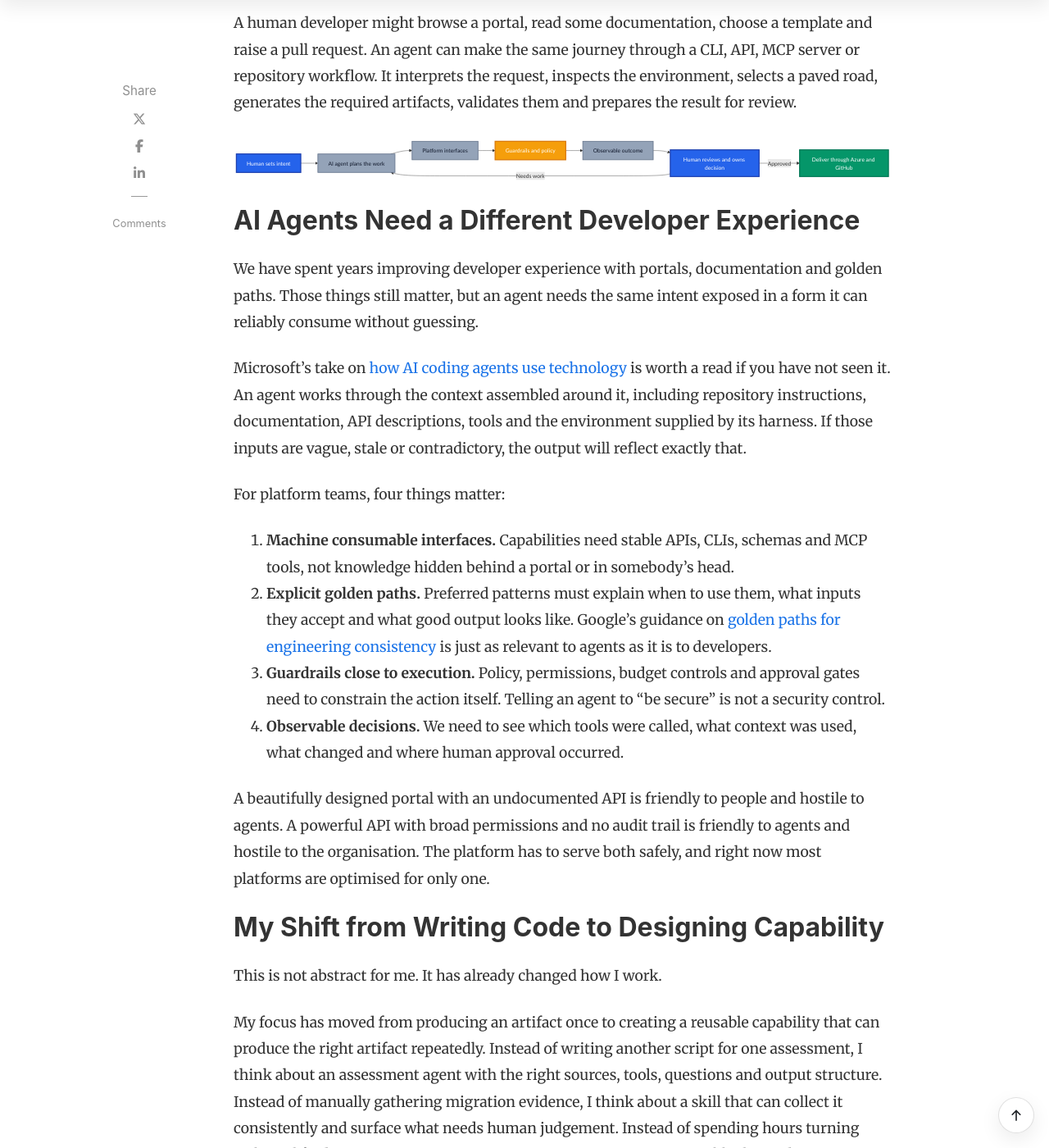
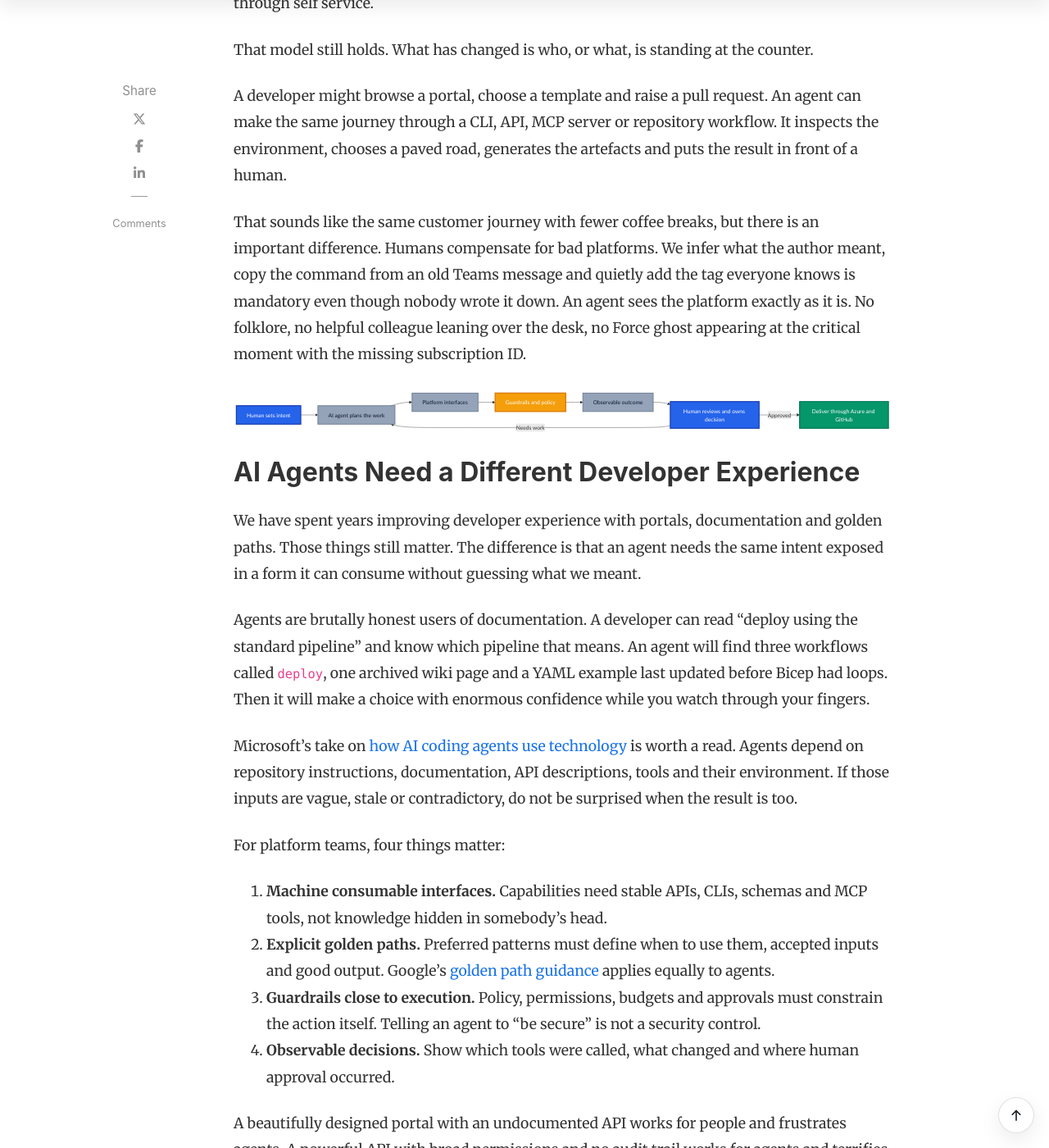
Before and after one commit to tw3lveparsecs/tw3lveparsecs.github.io, a Jekyll site: the page built from _posts/2026-08-28-ai-agents-platform-engineering-customers.md, in a window 1280 px wide and 1400 px high, scrolled down 2503 px. Shown: the whole window at 82% size. Built offline with Jekyll 4.4.1, drawn with Linux system fonts in a browser that asks for light colours; nearby versions of some CDN libraries; comment, search, counter and statistics services are not loaded; some of the changed text lies outside the part shown.

Commit message:
added images and updated blog tone

````diff
--- a/_posts/2026-08-28-ai-agents-platform-engineering-customers.md
+++ b/_posts/2026-08-28-ai-agents-platform-engineering-customers.md
@@ -13,29 +13,33 @@
 description: "AI agents are becoming platform engineering customers. Learn how machine consumable paths, strong guardrails and human judgement help them deliver safely."
 ---
 
-Over the past few months something has shifted. I am spending more time creating agents and skills to handle my day to day work than I am writing code.
+Over the past few months, something has shifted. I am spending more time creating agents and skills to handle my day to day work than I am writing code.
 
-Actually, that is being generous. I am spending almost no time writing code.
+Actually, that is generous. I am spending almost no time writing code.
 
-My first thought used to be "I need to build something, and AI can help me write it." Now it is "Can I create or reuse a skill or agent that can deliver this outcome?" That is not just a developer habit either. I use agents to automate mundane tasks, accelerate Azure and GitHub assessments, support migrations, analyse estates and help paint a clearer picture for executives.
+Somewhere along the way, I changed jobs without telling myself. I still solve engineering problems, but now I spend more time designing the thing that does the work than doing the work directly.
+
+My first thought used to be, "I need to build something, and AI can help me write it." Now it is, "Can I create or reuse a skill or agent that delivers the outcome?" That is not just a developer habit either. I use agents to automate mundane tasks, accelerate Azure and GitHub assessments, support migrations, analyse estates and turn technical evidence into something an executive can actually use.
 
 Which got me thinking about the core idea behind platform engineering: **treat your platform as a product and your developers as customers**. If agents discover tools, call APIs, follow paved roads and produce outcomes on our behalf, are AI agents the new platform engineering customers?
 
-I think yes. They are not the only customers, and they are definitely not accountable ones, but they are becoming some of the most demanding consumers our platforms have ever seen. Faster than any developer, more literal than any documentation writer imagined, and with absolutely zero patience for tribal knowledge.
+I think they are. They are not the only customers, and they are definitely not accountable ones, but they might be the most demanding consumers our platforms have ever seen. They are faster than any developer, more literal than any documentation writer imagined and completely unable to "just ask Dave" when the documentation stops making sense.
 
 ## TL;DR
 
-AI agents are becoming platform engineering customers. They consume the same capabilities as developers, including APIs, templates, policies, documentation and deployment workflows, just at machine speed and with a ruthlessly literal interpretation of whatever the platform exposes.
+AI agents are becoming platform engineering customers. They consume the same APIs, templates, policies, documentation and deployment workflows as developers, only at machine speed and with a ruthlessly literal interpretation of whatever the platform exposes.
 
-Platform teams should design for both humans and agents. That means machine consumable interfaces, explicit constraints, observable actions and approval points based on risk. Humans still own intent, judgement and accountability. An agent can recommend an answer, but I need to be willing to put my name against it before it becomes an outcome.
+Platform teams need to design for both humans and agents. That means machine consumable interfaces, explicit constraints, observable actions and approval points based on risk. Humans still own intent, judgement and accountability. An agent can recommend an answer, but I need to be willing to put my name against it before anyone acts on it.
 
 ## Why AI Agents Are Platform Engineering Customers
 
-The [CNCF Platforms White Paper](https://tag-app-delivery.cncf.io/whitepapers/platforms/){:target="_blank" rel="noopener"} describes platforms as collections of capabilities intended to meet the needs of their users. Google Cloud makes the product mindset even more explicit in its [platform engineering guidance](https://cloud.google.com/solutions/platform-engineering){:target="_blank" rel="noopener"}, where developers are customers and the platform exists to reduce cognitive load through self service.
+The [CNCF Platforms White Paper](https://tag-app-delivery.cncf.io/whitepapers/platforms/){:target="\_blank" rel="noopener"} describes platforms as collections of capabilities built to meet the needs of their users. Google Cloud makes the product mindset even clearer in its [platform engineering guidance](https://cloud.google.com/solutions/platform-engineering){:target="\_blank" rel="noopener"}: developers are customers, and the platform reduces cognitive load through self service.
 
 That model still holds. What has changed is who, or what, is standing at the counter.
 
-A human developer might browse a portal, read some documentation, choose a template and raise a pull request. An agent can make the same journey through a CLI, API, MCP server or repository workflow. It interprets the request, inspects the environment, selects a paved road, generates the required artifacts, validates them and prepares the result for review.
+A developer might browse a portal, choose a template and raise a pull request. An agent can make the same journey through a CLI, API, MCP server or repository workflow. It inspects the environment, chooses a paved road, generates the artefacts and puts the result in front of a human.
+
+That sounds like the same customer journey with fewer coffee breaks, but there is an important difference. Humans compensate for bad platforms. We infer what the author meant, copy the command from an old Teams message and quietly add the tag everyone knows is mandatory even though nobody wrote it down. An agent sees the platform exactly as it is. No folklore, no helpful colleague leaning over the desk, no Force ghost appearing at the critical moment with the missing subscription ID.
 
 ```mermaid
 graph LR
@@ -58,40 +62,48 @@
 
 ## AI Agents Need a Different Developer Experience
 
-We have spent years improving developer experience with portals, documentation and golden paths. Those things still matter, but an agent needs the same intent exposed in a form it can reliably consume without guessing.
+We have spent years improving developer experience with portals, documentation and golden paths. Those things still matter. The difference is that an agent needs the same intent exposed in a form it can consume without guessing what we meant.
 
-Microsoft's take on [how AI coding agents use technology](https://devblogs.microsoft.com/blog/how-ai-coding-agents-actually-use-your-technology/){:target="_blank" rel="noopener"} is worth a read if you have not seen it. An agent works through the context assembled around it, including repository instructions, documentation, API descriptions, tools and the environment supplied by its harness. If those inputs are vague, stale or contradictory, the output will reflect exactly that.
+Agents are brutally honest users of documentation. A developer can read "deploy using the standard pipeline" and know which pipeline that means. An agent will find three workflows called `deploy`, one archived wiki page and a YAML example last updated before Bicep had loops. Then it will make a choice with enormous confidence while you watch through your fingers.
+
+Microsoft's take on [how AI coding agents use technology](https://devblogs.microsoft.com/blog/how-ai-coding-agents-actually-use-your-technology/){:target="\_blank" rel="noopener"} is worth a read. Agents depend on repository instructions, documentation, API descriptions, tools and their environment. If those inputs are vague, stale or contradictory, do not be surprised when the result is too.
 
 For platform teams, four things matter:
 
-1. **Machine consumable interfaces.** Capabilities need stable APIs, CLIs, schemas and MCP tools, not knowledge hidden behind a portal or in somebody's head.
-2. **Explicit golden paths.** Preferred patterns must explain when to use them, what inputs they accept and what good output looks like. Google's guidance on [golden paths for engineering consistency](https://cloud.google.com/blog/products/application-development/golden-paths-for-engineering-execution-consistency){:target="_blank" rel="noopener"} is just as relevant to agents as it is to developers.
-3. **Guardrails close to execution.** Policy, permissions, budget controls and approval gates need to constrain the action itself. Telling an agent to "be secure" is not a security control.
-4. **Observable decisions.** We need to see which tools were called, what context was used, what changed and where human approval occurred.
+1. **Machine consumable interfaces.** Capabilities need stable APIs, CLIs, schemas and MCP tools, not knowledge hidden in somebody's head.
+2. **Explicit golden paths.** Preferred patterns must define when to use them, accepted inputs and good output. Google's [golden path guidance](https://cloud.google.com/blog/products/application-development/golden-paths-for-engineering-execution-consistency){:target="\_blank" rel="noopener"} applies equally to agents.
+3. **Guardrails close to execution.** Policy, permissions, budgets and approvals must constrain the action itself. Telling an agent to "be secure" is not a security control.
+4. **Observable decisions.** Show which tools were called, what changed and where human approval occurred.
 
-A beautifully designed portal with an undocumented API is friendly to people and hostile to agents. A powerful API with broad permissions and no audit trail is friendly to agents and hostile to the organisation. The platform has to serve both safely, and right now most platforms are optimised for only one.
+A beautifully designed portal with an undocumented API works for people and frustrates agents. A powerful API with broad permissions and no audit trail works for agents and terrifies the organisation. One gives you a droid standing outside the cantina. The other gives it the keys to the Death Star.
+
+Neither is a particularly strong platform strategy.
 
 ## My Shift from Writing Code to Designing Capability
 
 This is not abstract for me. It has already changed how I work.
 
-My focus has moved from producing an artifact once to creating a reusable capability that can produce the right artifact repeatedly. Instead of writing another script for one assessment, I think about an assessment agent with the right sources, tools, questions and output structure. Instead of manually gathering migration evidence, I think about a skill that can collect it consistently and surface what needs human judgement. Instead of spending hours turning technical findings into an executive narrative, I use an agent to assemble the evidence into a clear first draft that I can challenge and refine.
+Previously, I would open VS Code and start building. Now I usually stop and ask whether the thing in front of me is a one off task or the first run of something I will have to do another twenty times. Experience suggests it is nearly always the second one wearing a fake moustache.
 
-Across Azure and GitHub, this approach can fast track assessments, support migration planning, identify risks and translate technical complexity into business choices. An agent can gather repository data, cloud configuration, delivery signals and policy findings in parallel, then present engineers with the details and executives with the decisions that matter.
+My focus has moved from producing an artefact once to creating a reusable capability. Instead of another assessment script, I think about an agent with the right sources, tools, questions and output. Instead of manually gathering migration evidence, I create a skill that collects it consistently and surfaces what needs human judgement. For executive narratives, an agent assembles the evidence into a first draft that I can challenge and refine.
 
-It also changes what platform engineering is actually for. The platform team is no longer only curating Terraform modules, Bicep templates, pipelines and portals for developers. It is curating **capabilities, context and controls** for a mixed workforce of people and agents.
+Across Azure and GitHub, an agent can gather repository data, cloud configuration, delivery signals and policy findings in parallel. It gives engineers the detail and executives the decisions that matter.
 
-I explored the governance side of this in [Agents as Code](https://azurewithaj.com/agents-as-code-versioned-artifacts), where agent definitions become versioned and reviewable artifacts. I also covered how reusable customisations cut duplication in [Organising GitHub Copilot Customisations](https://azurewithaj.com/organising-copilot-customisations). Put those ideas together and the direction becomes clear: agents are becoming part of the platform product.
+That changes what platform engineering is actually for. The platform team is no longer only curating Terraform modules, Bicep templates, pipelines and portals for developers. It is curating **capabilities, context and controls** for people and agents working side by side.
+
+I explored versioning and governance in [Agents as Code](https://azurewithaj.com/agents-as-code-versioned-artifacts), and reusable skills in [Organising GitHub Copilot Customisations](https://azurewithaj.com/organising-copilot-customisations). Put those ideas together and the direction is difficult to ignore: agents are no longer visiting the platform, they are moving in.
 
 ## The Complacency Trap
 
 There is a part of this shift that does not get enough airtime.
 
-AI makes the easy path very easy. It produces a polished answer, the structure looks right, the language is confident and every instinct says **LGTM**. When the result arrives faster than you could have created it yourself, it is tempting to accept it and move on.
+AI makes the easy path dangerously easy. It produces a polished answer, the structure looks right, the language is confident and every instinct says **LGTM**. When the result arrives faster than you could have created it yourself, accepting it feels like progress.
 
 That is exactly where complacency starts.
 
-Human in the loop cannot mean a person clicks approve at the end. It must mean a person actively tests the reasoning, checks the evidence, understands the risk and decides whether they are comfortable putting their name to the result.
+Polished is not the same as correct. PowerPoint has been teaching us that for decades.
+
+Human in the loop cannot mean somebody clicks approve at the end. It means actively testing the reasoning, checking the evidence, understanding the risk and deciding whether you are comfortable putting your name to the result.
 
 I have had to ingrain a simple question into my own review process:
 
@@ -99,47 +111,53 @@
 
 If the answer is no, the work is not done.
 
-This matters even more when an agent moves beyond code. A questionable code change may fail a test. A flawed assessment can misdirect an investment. A weak migration recommendation can increase delivery risk. An inaccurate executive summary can shape a decision before the technical team gets a chance to correct the record.
+This matters even more beyond code. Tests might catch a questionable code change. They will not catch an assessment that misdirects investment or an executive summary that shapes the wrong decision.
 
-So the platform also needs to make meaningful review possible. Preserve source links. Show assumptions. Separate evidence from inference. Make confidence visible. Require approval before high impact actions. Give reviewers enough context to disagree, rather than presenting a shiny answer and a green button.
+The platform needs to make that review possible. Preserve source links. Show assumptions. Separate evidence from inference. Make confidence visible. Require approval before high impact actions. Give reviewers enough context to disagree instead of presenting a shiny answer and a green button.
+
+A green tick is useful. It is not absolution.
 
 ## Design the Platform for Two Customers
 
-The practical response is not to build a separate platform for agents. It is to make the existing platform clearer, safer and more composable, and those improvements pay off for humans too.
+The answer is not a second platform built just for agents. Nobody needs another portal, another backlog and eighteen months of meetings to decide what colour its navigation should be. Make the existing platform clearer, safer and easier to compose, and humans benefit too.
 
-| Platform capability | Human customer needs | Agent customer needs |
-|---|---|---|
-| Documentation | Clear guidance and examples | Structured, current and discoverable context |
-| Golden paths | Low friction self service | Deterministic inputs, outputs and validation |
-| Tooling | Helpful portal and CLI experiences | Stable APIs, schemas and scoped tools |
-| Governance | Understandable policies and approvals | Enforced permissions and explicit boundaries |
-| Observability | Status, logs and ownership | Traceable tool calls, context and decisions |
-| Feedback | Support channels and product research | Evaluation results, failures and correction loops |
+| Platform capability | Human customer needs                  | Agent customer needs                              |
+| ------------------- | ------------------------------------- | ------------------------------------------------- |
+| Documentation       | Clear guidance and examples           | Structured, current and discoverable context      |
+| Golden paths        | Low friction self service             | Deterministic inputs, outputs and validation      |
+| Tooling             | Helpful portal and CLI experiences    | Stable APIs, schemas and scoped tools             |
+| Governance          | Understandable policies and approvals | Enforced permissions and explicit boundaries      |
+| Observability       | Status, logs and ownership            | Traceable tool calls, context and decisions       |
+| Feedback            | Support channels and product research | Evaluation results, failures and correction loops |
 
-This is platform engineering doing what it has always promised, reducing cognitive load without removing responsibility.
+This is platform engineering doing what it has always promised: reducing cognitive load without removing responsibility.
 
-The [CNCF Platform Engineering Maturity Model](https://tag-app-delivery.cncf.io/whitepapers/platform-eng-maturity-model/){:target="_blank" rel="noopener"} pushes teams from ticket driven operations towards consistent self service and platform as a product. Agents raise the bar again. If a capability cannot be discovered, understood and safely consumed without tribal knowledge, it is not ready for this new customer.
+If a human needs a meeting to learn the hidden process and an agent needs six retries to reverse engineer it, the problem is not either customer. The paved road has a pothole large enough to lose an Imperial walker in it.
+
+The [CNCF Platform Engineering Maturity Model](https://tag-app-delivery.cncf.io/whitepapers/platform-eng-maturity-model/){:target="\_blank" rel="noopener"} pushes teams from ticket driven operations towards consistent self service and platform as a product. Agents raise the bar again. If a capability cannot be discovered, understood and safely consumed without tribal knowledge, it is not ready for this new customer.
 
 ## Where Platform Teams Should Start
 
-Do not begin with a grand agent platform programme. Pick one valuable, repeatable journey and make it work end to end.
+Do not begin with a grand agent platform programme and a 47 slide strategy deck. I have seen how this film ends, and somehow there is always a steering committee in the third act. Pick one valuable, repeatable journey and make it work end to end.
 
-1. **Choose a bounded use case.** Assessment evidence collection, repository onboarding or migration readiness are good candidates. The inputs and expected outputs can be defined clearly enough that you know when an agent has done a good job.
-2. **Expose the paved road.** Give the agent the templates, APIs, instructions and examples it needs, with clear success criteria.
-3. **Constrain the tools.** Grant only the permissions required for that journey and keep production changes behind explicit approval.
-4. **Evaluate the outcome.** Test for accuracy, completeness, policy compliance and usefulness, not simply whether the agent completed the task.
-5. **Review with intent.** Make the accountable human inspect evidence and assumptions before accepting the result.
-6. **Improve the platform.** Treat every agent failure as product feedback. Fix ambiguous documentation, brittle interfaces and missing guardrails at the source.
+1. **Choose a bounded use case.** Evidence collection, repository onboarding and migration readiness are good candidates with definable outputs.
+2. **Expose the paved road.** Provide the templates, APIs, instructions, examples and success criteria.
+3. **Constrain the tools.** Grant only the required permissions and keep production changes behind approval.
+4. **Evaluate the outcome.** Test accuracy, completeness, compliance and usefulness, not simply task completion.
+5. **Review with intent.** Make the accountable human inspect evidence and assumptions.
+6. **Improve the platform.** Treat failures as product feedback and fix the source.
 
-Agents are relentless platform testers. They will find every undocumented dependency, inconsistent naming convention and vague instruction. That is annoying in the short term and genuinely useful in the long one.
+Agents are relentless platform testers. They will find every undocumented dependency, inconsistent naming convention and vague instruction. They will do it at speed, at scale and usually five minutes after you confidently announce the golden path is production ready.
+
+It will be annoying. It will also be some of the most honest product feedback your platform team will ever receive.
 
 ## Conclusion: A New Customer, Not a New Owner
 
-AI agents are becoming platform engineering customers. They consume platform capabilities, navigate golden paths and turn intent into action. They are fast, scalable and increasingly capable across Azure, GitHub and the wider business.
+AI agents consume platform capabilities, navigate golden paths and turn intent into action. They are fast, scalable and increasingly useful across Azure, GitHub and the wider business.
 
 But they are not the owner of the outcome.
 
-My own mindset has shifted from writing code with AI assistance to designing agents and skills first. That has helped me automate mundane work and deliver richer assessments, migration plans and executive insights. It has also forced me to be more deliberate about review. The easier the output is to accept, the more important it is to stop and ask whether I truly stand behind it.
+My mindset has shifted from writing code with AI assistance to designing agents and skills first. That has automated mundane work and improved assessments, migration plans and executive insights. It has also forced me to review more deliberately. The easier an answer is to accept, the more important it is to ask whether I truly stand behind it.
 
 Build platforms that agents can understand. Give them narrow, observable and well governed paths. Then keep humans exactly where they belong: setting intent, exercising judgement and owning the decision.
 
````
Also changed, not shown: other parts of _posts/2026-08-28-ai-agents-platform-engineering-customers.md (+3 -3 lines), 2 other files.
